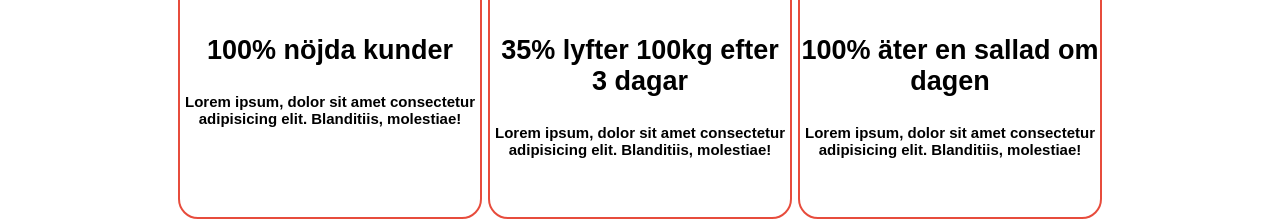
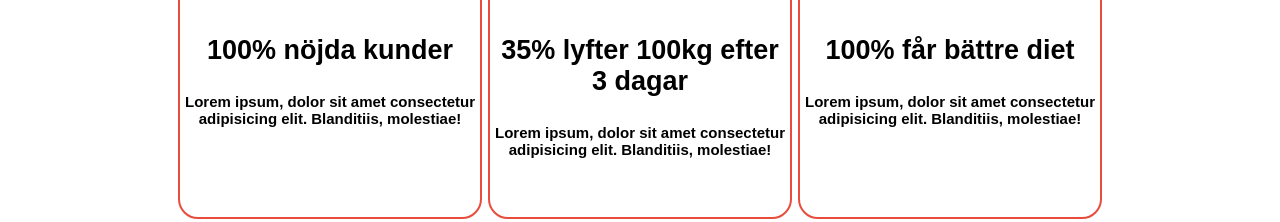
Before and after one commit to LeoDahl/KundenHarAlltidRatt, a plain HTML site: page index.html in a window 1280 px wide. Shown: the part 709-931 px from the top of the page. Drawn offline with Linux system fonts and the light colour scheme.

Commit message:
Klar med allt, lade till lite finishing touches

```diff
--- a/index.html
+++ b/index.html
@@ -53,7 +53,7 @@
                 </div>
                 <div class="card">
                     <img src="/img/Salad.png" alt="SaladIcon">
-                    <h3>100% äter en sallad om dagen</h3>
+                    <h3>100% får bättre diet</h3>
                     <p>Lorem ipsum, dolor sit amet consectetur adipisicing elit. Blanditiis, molestiae!</p>
                 </div>
             </div>
```
Also changed, not shown: health.html (+1 -0 lines).
